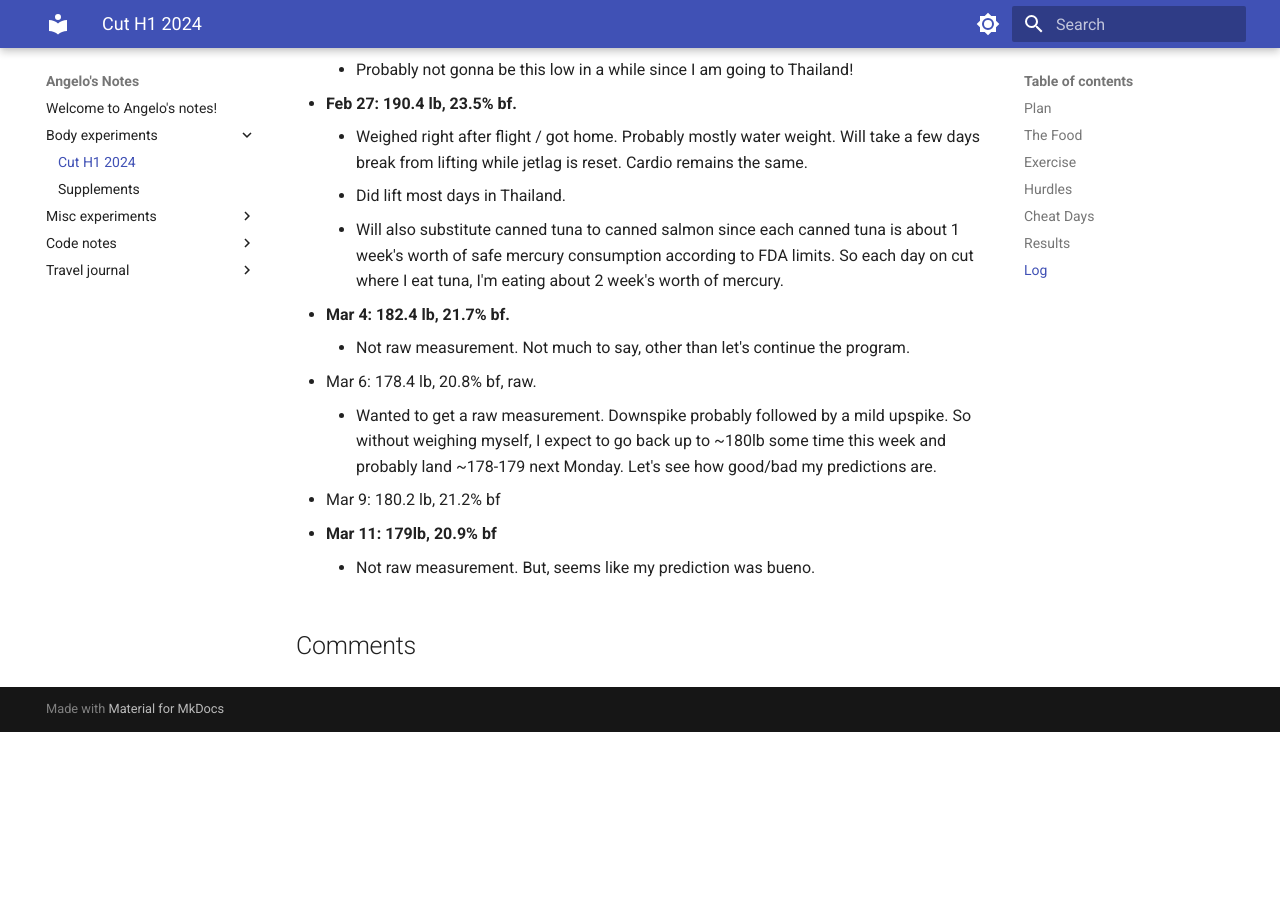
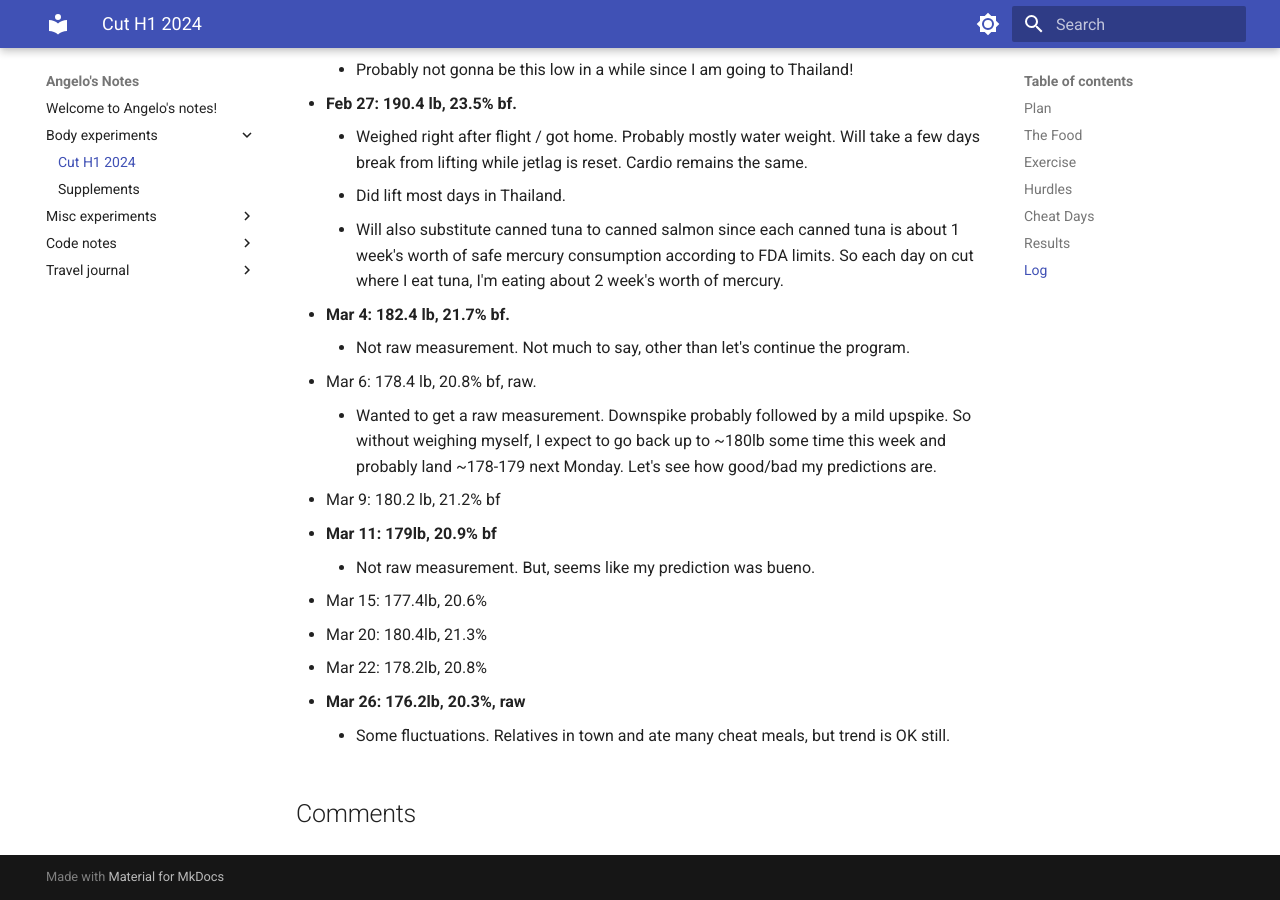
Before and after one commit to ANG3L0/notes-bloggo, an MkDocs documentation site: the page built from docs/Body experiments/DietProtocol2024.md, in a window 1280 px wide and 900 px high, scrolled down 11287 px. Built offline with MkDocs 1.6.1 and Material for MkDocs 9.7.7, drawn with Linux system fonts in a browser that asks for light colours; comment, search, counter and statistics services are not loaded; before the commit the page ends 12019 px from its top, so only the background shows below that.

Commit message:
update diet

```diff
--- a/docs/Body experiments/DietProtocol2024.md
+++ b/docs/Body experiments/DietProtocol2024.md
@@ -200,3 +200,8 @@ Daily reports are kind of a waste of time. Some say you should take the average
 * Mar 9: 180.2 lb, 21.2% bf
 * **Mar 11: 179lb, 20.9% bf**
     * Not raw measurement. But, seems like my prediction was bueno.
+* Mar 15: 177.4lb, 20.6%
+* Mar 20: 180.4lb, 21.3%
+* Mar 22: 178.2lb, 20.8%
+* **Mar 26: 176.2lb, 20.3%, raw**
+    * Some fluctuations. Relatives in town and ate many cheat meals, but trend is OK still.
```
